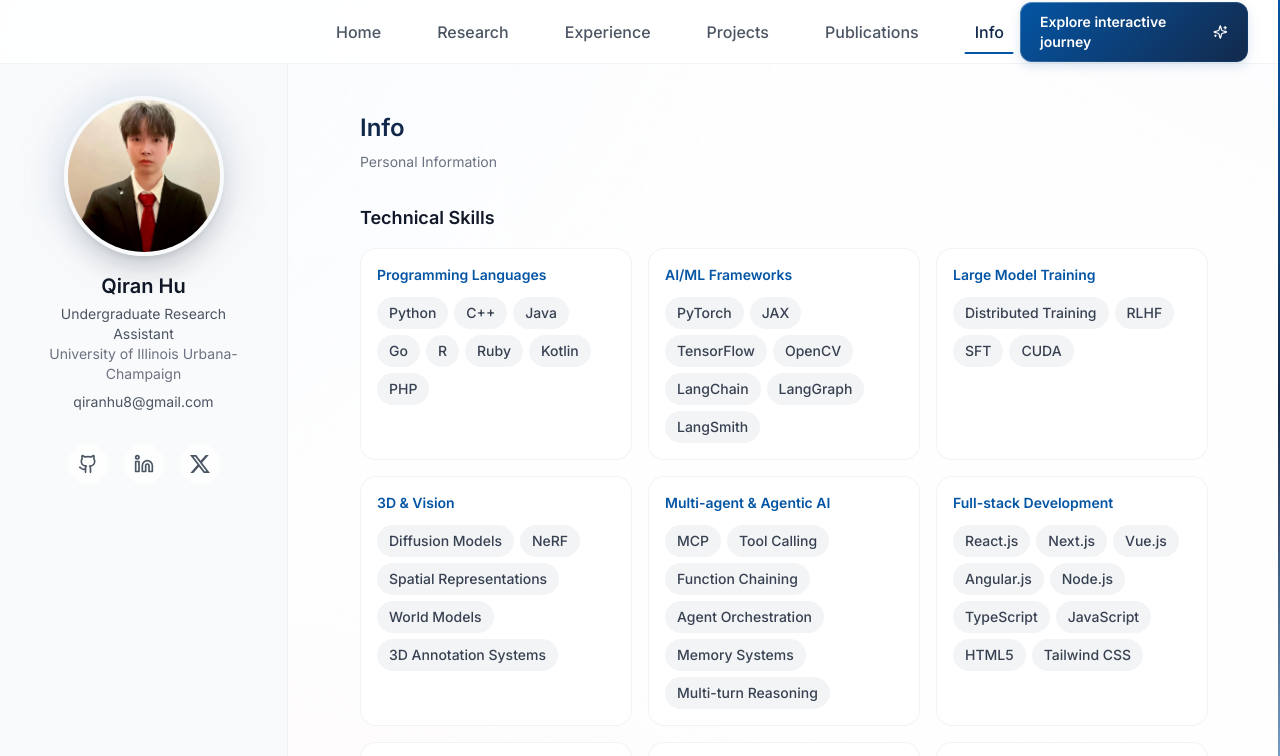
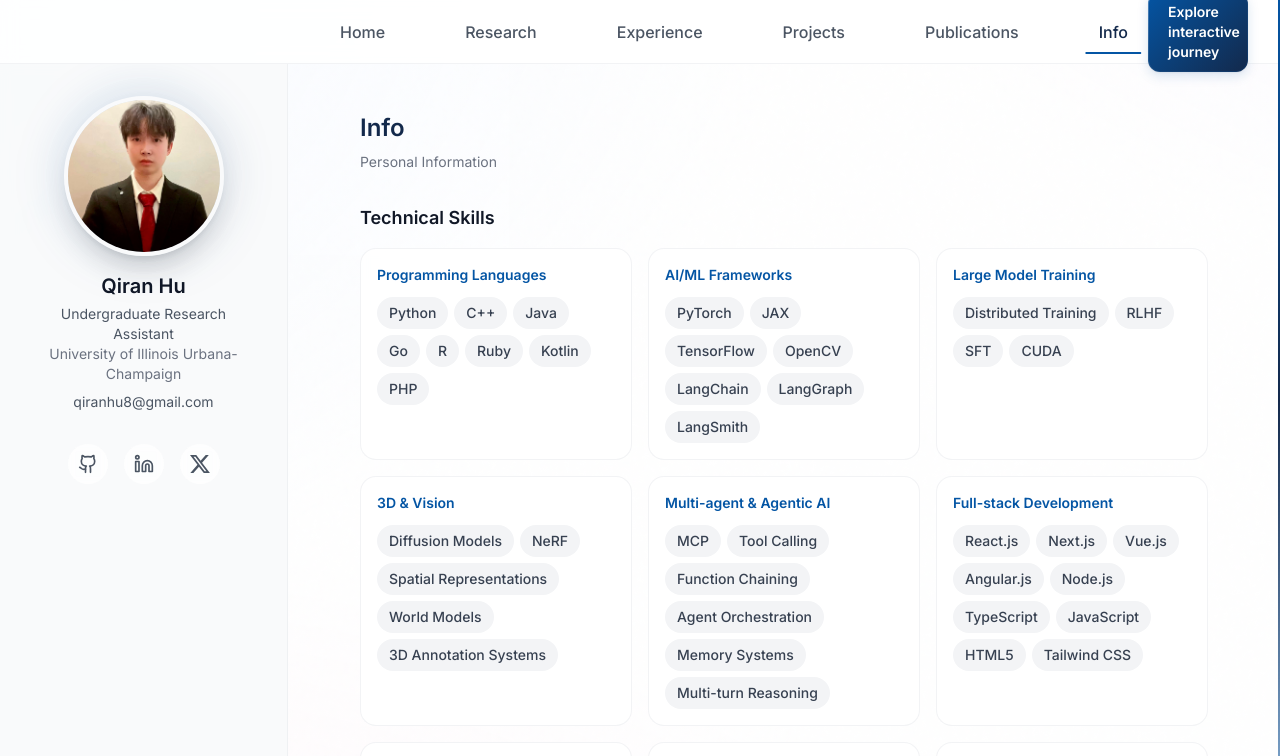
Before and after one commit to Edward-H26/Edward-H26.github.io, a React (Vite) app: page /info in a window 1280 px wide. Shown: the top 756 px of the page. Built offline with nearby package versions, Linux system fonts and the light colour scheme.

Commit message:
Update desktop nav gap and link padding
Widen the nav link gap from 6 to 10. Raise the horizontal link padding from 4 to 5.

```diff
--- a/src/components/layout/Navigation.tsx
+++ b/src/components/layout/Navigation.tsx
@@ -27,7 +27,7 @@ export function Navigation({ onMenuClick }: NavigationProps) {
     return (
       <header className="fixed top-0 left-0 right-0 h-16 glass-nav z-50">
         <div className="h-full w-full px-6 lg:pl-80 lg:pr-8 flex items-center justify-between">
-          <nav className="hidden lg:flex items-center gap-6">
+          <nav className="hidden lg:flex items-center gap-10">
             {NAV_ITEMS.map((item) => (
               <NavLink
                 key={item.path}
@@ -76,7 +76,7 @@ export function Navigation({ onMenuClick }: NavigationProps) {
       }}
     >
       <div className="h-full w-full px-6 lg:pl-80 lg:pr-8 flex items-center justify-between">
-        <nav className="hidden lg:flex items-center gap-6">
+        <nav className="hidden lg:flex items-center gap-10">
           {NAV_ITEMS.map((item) => (
             <NavLink
               key={item.path}
--- a/src/styles/globals.css
+++ b/src/styles/globals.css
@@ -82,7 +82,7 @@
   }
 
   .nav-link {
-    @apply relative px-4 py-2.5 text-base font-medium text-gray-600 transition-all duration-200 no-underline hover:no-underline;
+    @apply relative px-5 py-2.5 text-base font-medium text-gray-600 transition-all duration-200 no-underline hover:no-underline;
   }
 
   .nav-link::after {
```
